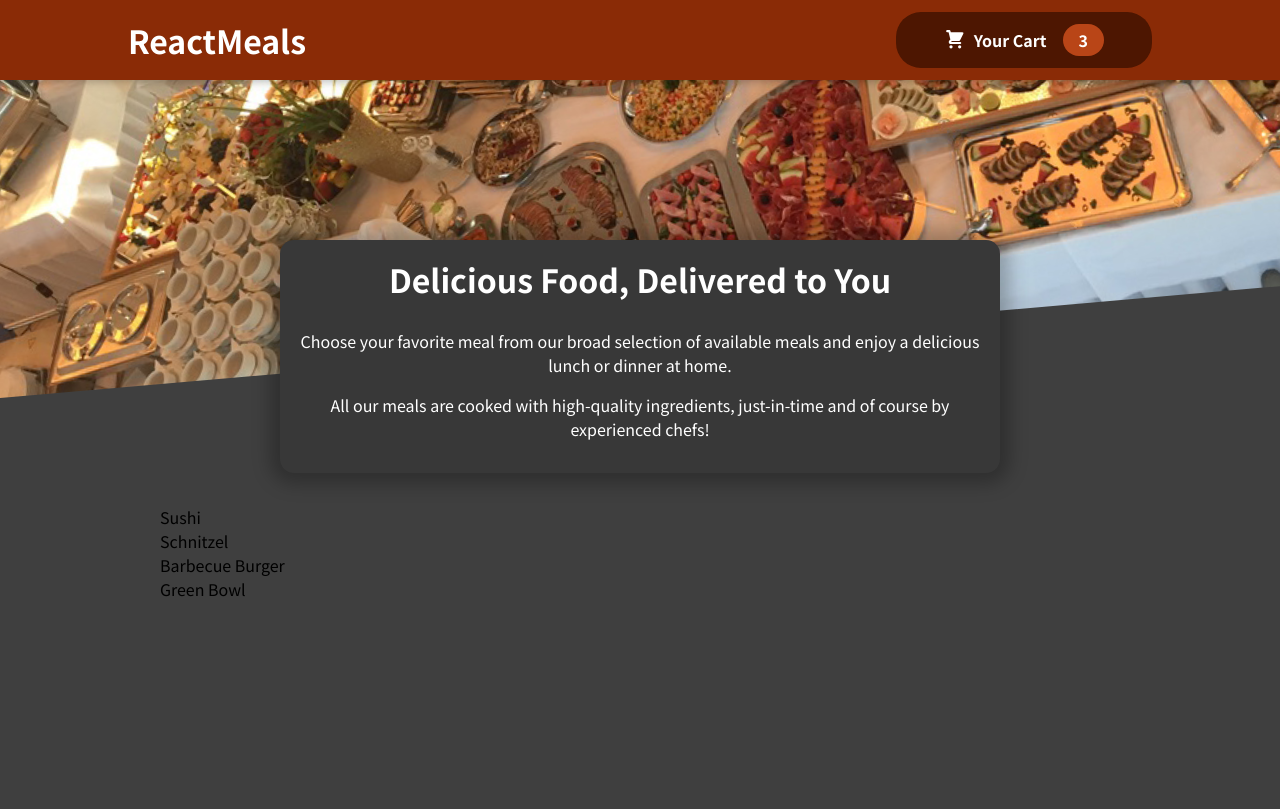
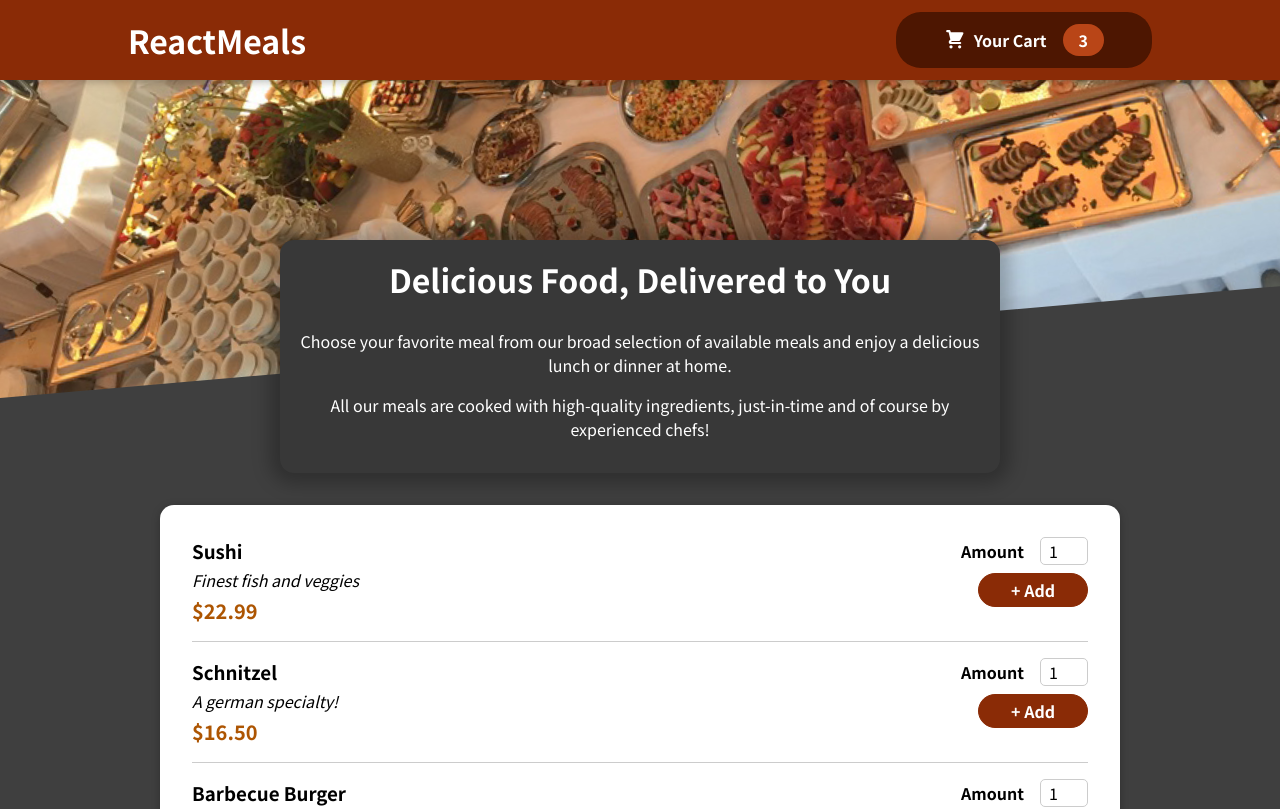
Before and after one commit to easonma97/food-app, a React (Create React App) app: page / in a window 1280 px wide. Shown: the top 809 px of the page. Built offline with nearby package versions, Linux system fonts and the light colour scheme.

Commit message:
add form input

```diff
--- a/src/components/Meals/AvailableMeals.js
+++ b/src/components/Meals/AvailableMeals.js
@@ -1,4 +1,6 @@
 import classes from "./AvailableMeals.module.css";
+import Card from "../UI/Card";
+import MealItem from "./MealItem/MealItem";
 
 const DUMMY_MEALS = [
     {
@@ -28,12 +30,14 @@
 ];
 
 const AvailableMeals = () => {
-    const mealsList = DUMMY_MEALS.map(meal => <li>{meal.name}</li>);
+    const mealsList = DUMMY_MEALS.map(meal => <MealItem key={meal.id} name={meal.name} description={meal.description} price={meal.price}/>);
 
     return <section className={classes.meals}>
+        <Card>
         <ul>
             {mealsList}
         </ul>
+        </Card>
     </section>
 };
 
--- /dev/null
+++ b/src/components/Meals/MealItem/MealItem.js
@@ -0,0 +1,19 @@
+import classes from './MealItem.module.css'
+import MealItemForm from './MealItemForm';
+
+const MealItem = props => {
+    const price = `$${props.price.toFixed(2)}`;
+
+    return <li className={classes.meal}>
+        <div>
+        <h3>{props.name}</h3>
+        <div className={classes.description}>{props.description}</div>
+        <div className={classes.price}>{price}</div>
+        </div>
+        <div>
+            <MealItemForm />
+        </div>
+    </li>
+};
+
+export default MealItem;
--- /dev/null
+++ b/src/components/Meals/MealItem/MealItem.module.css
@@ -0,0 +1,22 @@
+.meal {
+    display: flex;
+    justify-content: space-between;
+    margin: 1rem;
+    padding-bottom: 1rem;
+    border-bottom: 1px solid #ccc;
+  }
+
+  .meal h3 {
+    margin: 0 0 0.25rem 0;
+  }
+
+  .description {
+    font-style: italic;
+  }
+
+  .price {
+    margin-top: 0.25rem;
+    font-weight: bold;
+    color: #ad5502;
+    font-size: 1.25rem;
+  }
--- /dev/null
+++ b/src/components/Meals/MealItem/MealItemForm.js
@@ -0,0 +1,18 @@
+import classes from './MealItemForm.module.css';
+import Input from '../../UI/Input';
+
+const MealItemForm = props => {
+    return <form className={classes.form}>
+        <Input label="Amount" input={{
+            id: 'amount',
+            type: 'number',
+            min: '1',
+            max: '5',
+            step: '1',
+            defaultValue: '1'
+        }}/>
+        <button>+ Add</button>
+    </form>
+};
+
+export default MealItemForm;
--- /dev/null
+++ b/src/components/Meals/MealItem/MealItemForm.module.css
@@ -0,0 +1,20 @@
+.form {
+    text-align: right;
+  }
+
+  .form button {
+    font: inherit;
+    cursor: pointer;
+    background-color: #8a2b06;
+    border: 1px solid #8a2b06;
+    color: white;
+    padding: 0.25rem 2rem;
+    border-radius: 20px;
+    font-weight: bold;
+  }
+
+  .form button:hover,
+  .form button:active {
+    background-color: #641e03;
+    border-color: #641e03;
+  }
--- /dev/null
+++ b/src/components/UI/Card.js
@@ -0,0 +1,7 @@
+import classes from './Card.module.css';
+
+const Card = props => {
+    return <div className={classes.card}>{props.children}</div>
+}
+
+export default Card;
--- /dev/null
+++ b/src/components/UI/Card.module.css
@@ -0,0 +1,6 @@
+.card {
+    padding: 1rem;
+    box-shadow: 0 2px 8px rgba(0, 0, 0, 0.25);
+    border-radius: 14px;
+    background-color: white;
+  }
--- /dev/null
+++ b/src/components/UI/Input.js
@@ -0,0 +1,10 @@
+import classes from './Input.module.css';
+
+const Input = props => {
+    return <div className={classes.input}>
+        <label htmlFor={props.input.id}>{props.label}</label>
+        <input {...props.input}/>
+    </div>
+};
+
+export default Input;
--- /dev/null
+++ b/src/components/UI/Input.module.css
@@ -0,0 +1,18 @@
+.input {
+    display: flex;
+    align-items: center;
+    margin-bottom: 0.5rem;
+  }
+
+  .input label {
+    font-weight: bold;
+    margin-right: 1rem;
+  }
+
+  .input input {
+    width: 3rem;
+    border-radius: 5px;
+    border: 1px solid #ccc;
+    font: inherit;
+    padding-left: 0.5rem;
+  }
```
